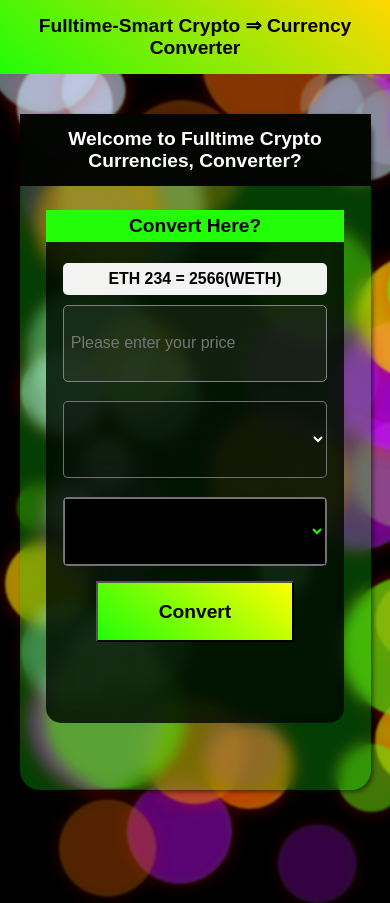
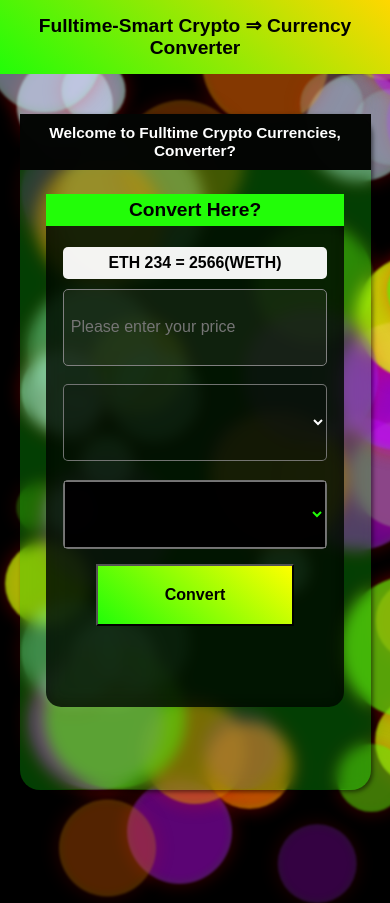
Before and after one commit to Fulltime04/Fulltime-Currency, a website: page index.html in a window 390 px wide. Shown: the top 903 px of the page. Drawn offline with Linux system fonts and the light colour scheme; no server answers.

Commit message:
newProject

```diff
--- a/asset/MediaStyle.css
+++ b/asset/MediaStyle.css
@@ -74,7 +74,11 @@
     }
 }
 
-
+@media only screen and (max-width: 768px) {
+    .Answer{
+        width: 100% !important;
+    }
+}
 @media only screen and (max-width: 690px) {
     .FulltimeCurrency{
         font-size: 1.5rem !important;
@@ -132,14 +136,39 @@
             font-size: 1.2rem !important;
         }
     }
+
+    .convert_BTN{
+        padding: .1em 1.1rem !important;
+        font-size: 1rem !important;
+    }
 }
 
 @media only screen and (max-width: 400px) {
     .Section_Wrapper {
         width: 90%;
-        /*height: 450px;*/
         position: relative;
         top: 30px;
     }
 
+    .TextTitle{
+
+        padding: 10px;
+        h2{
+            font-size: .8em !important;
+
+        }
+    }
+
 }
+
+@media only screen and (max-width: 360px) {
+    .Section_Wrapper {
+        width: 95% !important;
+        /*border: 2px solid red !important;*/
+    }
+    .Content{
+        width: 90%;
+        /*border: 2px solid red !important;*/
+    }
+
+}
--- a/asset/style.css
+++ b/asset/style.css
@@ -221,6 +221,7 @@ body {
         height: 100%;
         background: rgba(0, 0, 0, 0.18);
         color: rgb(34, 253, 8);
+        cursor: pointer;
 
         option{
             color: black;
@@ -236,6 +237,7 @@ body {
         font-size: 1.2rem;
         background: linear-gradient(40deg,rgb(34, 253, 8),yellow);
         font-weight: bold;
+        cursor: pointer;
     }
 
     .Main_Content{
--- a/index.js
+++ b/index.js
@@ -1,6 +1,6 @@
 console.log('Happy developing ✨')
 // Create floating balls
-const colors = ['rgba(193,10,245,0.94)', '#75d90b', '#f16203', '#ffc100', '#B5EAD7', '#C7CEEA'];
+const colors = ['rgba(193,10,245,0.94)', '#75d90b', '#f16603', '#f7ff07', '#B5EAD7', '#C7CEEA'];
 
 for (let i = 0; i < 50; i++) {
     createFloatingBall();
```
